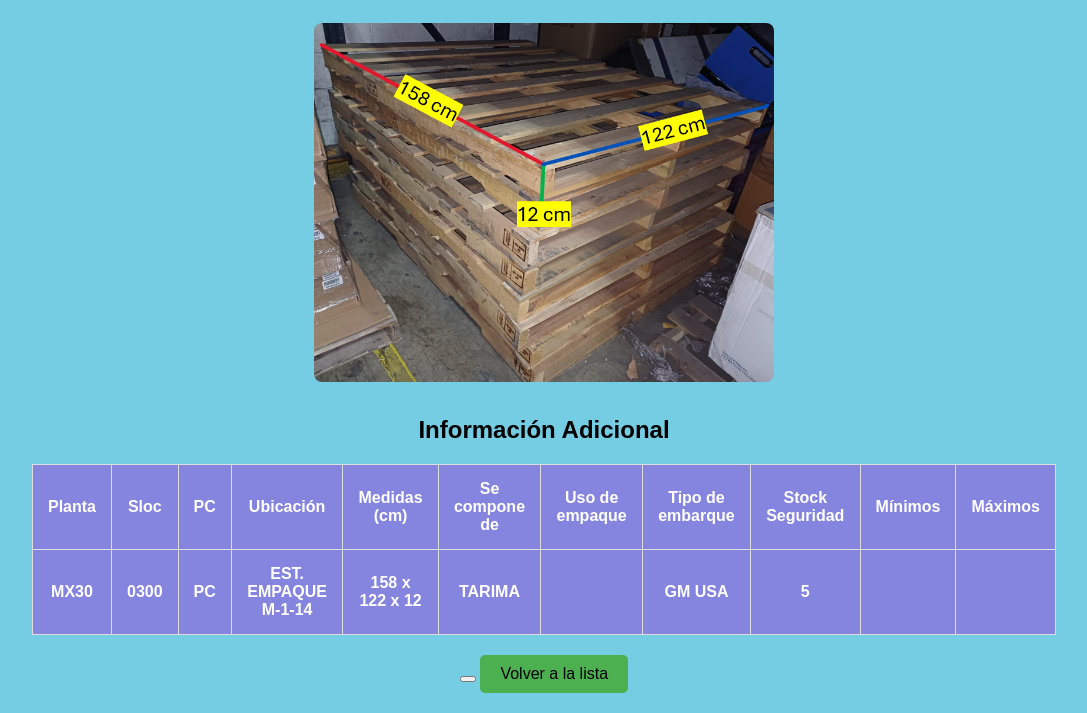
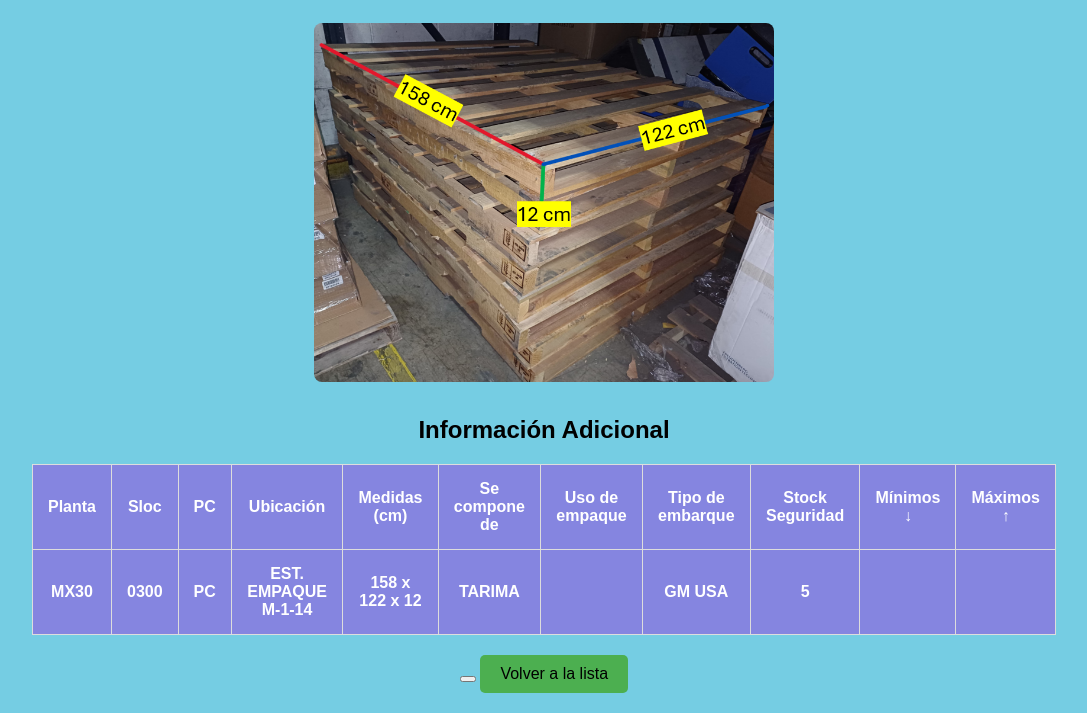
Before and after one commit to OPmobility-Empaque/EmpaqueOP, a plain HTML site: page detailspart=65100350.html in a window 1280 px wide. Shown: the part 101-814 px from the top of the page, without its empty margins (96-1183 px from the left). Drawn offline with Linux system fonts and the light colour scheme.

Commit message:
Add files via upload

```diff
--- a/detailspart=65100350.html
+++ b/detailspart=65100350.html
@@ -25,8 +25,8 @@
                     <th>Uso de empaque</th>
                     <th>Tipo de embarque</th>
                     <th>Stock Seguridad</th>
-                    <th>Mínimos</th>
-                    <th>Máximos</th>
+                    <th>Mínimos ↓</th>
+                    <th>Máximos ↑</th>
                 </tr>
             </thead>
             <tbody>
```
Also changed, not shown: detailspart=65100501.html (+2 -2 lines).
